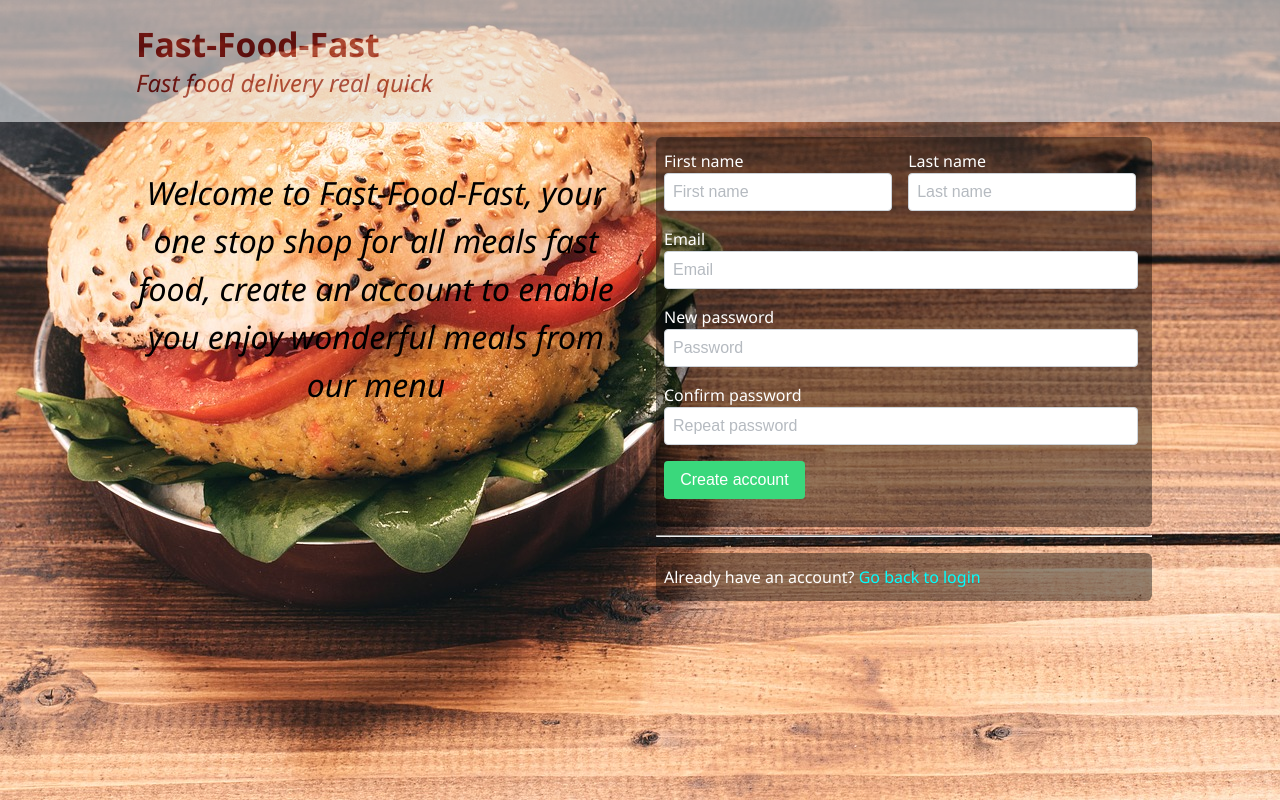
After one commit to Bryan-Cee/Fast-Food-Fast, a PHP site: page /pages/user/signup.html in a window 1280 px wide. The commit adds this page. Run offline with PHP 8.4, Linux system fonts and the light colour scheme.

Commit message:
Finish sign up page and style it
The sign up page has a create account form and the CSS has been updated to style it

```diff
--- /dev/null
+++ b/UI/pages/user/signup.html
@@ -0,0 +1,64 @@
+<!DOCTYPE html>
+<html lang="en">
+
+<head>
+    <meta charset="UTF-8">
+    <meta name="viewport" content="width=device-width, initial-scale=1.0">
+    <meta http-equiv="X-UA-Compatible" content="ie=edge">
+    <title>Fast-Food-Fast | Create account</title>
+    <link rel="stylesheet" href="../../scripts/css/style.css">
+    <script src="../../scripts/js/main.js"></script>
+</head>
+
+<body class="bg-pic">
+    <header>
+        <div id="logo" class="container">
+            <h3>Fast-Food-Fast</h3>
+            <small><i>Fast food delivery real quick</i></small>
+        </div>
+    </header>
+    <div class="container">
+        <div class="row">
+            <div class="w-50" id="display-text">
+                <p>Welcome to Fast-Food-Fast, your one stop shop for all meals fast food, create an account to enable
+                    you enjoy wonderful meals from our menu</p>
+            </div>
+            <div class="center-position">
+                <div class="w-100">
+                    <form action="" class="form">
+                        <div class="col">
+                            <div class="mb-1 w-50">
+                                <label for="firstname">First name</label>
+                                <input type="text" class="form-control" placeholder="First name" required>
+                            </div>
+                            <div class="mb-1 w-50 ml-5p">
+                                <label for="lastname ">Last name</label>
+                                <input type="text" class="form-control" placeholder="Last name" required>
+                            </div>
+                        </div>
+                        <div class="mb-1 clear">Email</label>
+                            <input type="email" class="form-control" placeholder="Email" required>
+                        </div>
+                        <div class="mb-1">
+                            <label for="createpassword">New password</label>
+                            <input type="password" class="form-control" placeholder="Password" required>
+                        </div>
+                        <div class="mb-1">
+                            <label for="confirmpassword">Confirm password</label>
+                            <input type="password" class="form-control" placeholder="Repeat password" required>
+                        </div>
+                        <div class="mb-1">
+                            <button class="btn btn-green">Create account</button>
+                        </div>
+                    </form>
+                    <hr>
+                    <div class="form mt-1">
+                        Already have an account? <a href="../user/index.html">Go back to login</a>
+                    </div>
+                </div>
+            </div>
+        </div>
+    </div>
+</body>
+
+</html>
--- a/UI/scripts/css/style.css
+++ b/UI/scripts/css/style.css
@@ -192,3 +192,14 @@ section .container div .w-50 {
     color: #000000;
     font-weight: 600;
 }
+
+/* Sign up */
+#display-text {
+    padding-top: 2rem;
+    font-size: 2em;
+    font-style: italic;
+    text-align: center;
+    color: #000000;
+    font-weight: 400;
+    margin-right: 2rem;
+}
```
